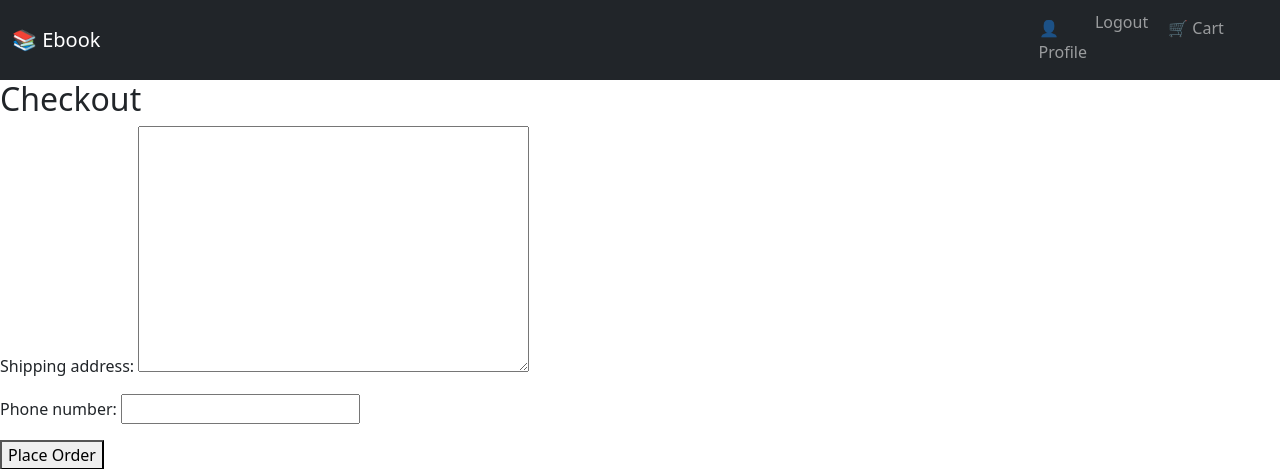
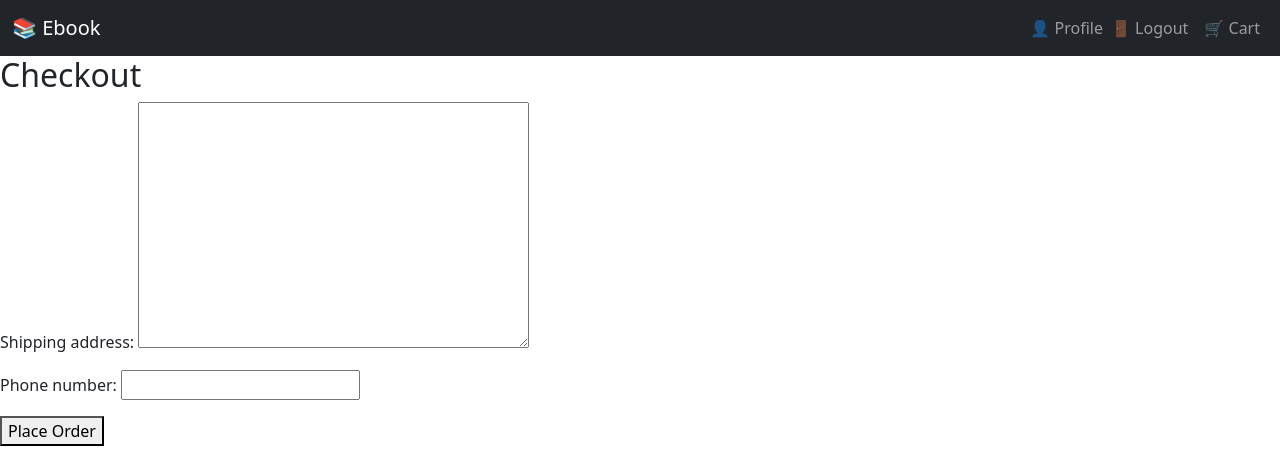
Before and after one commit to bendamian/Solo-, a Django app: page /cart/checkout/ in a window 1280 px wide. Shown: the top 469 px of the page. Run offline with Django 5.2, Linux system fonts and the light colour scheme; the visitor is signed in with stand-in values (Sample User, id 1); data that the repository does not hold is empty; some libraries are stand-ins or nearby versions.

Commit message:
improve navbar

```diff
--- a/templates/snippets/header.html
+++ b/templates/snippets/header.html
@@ -1,7 +1,16 @@
 <nav class="navbar navbar-expand-lg navbar-dark bg-dark">
   <div class="container-fluid">
     <a class="navbar-brand" href="{% url 'solo_app:solo_book_list' %}">📚 Ebook</a>
-    <div class="collapse navbar-collapse">
+
+    <!-- Toggler for mobile nav -->
+    <button class="navbar-toggler" type="button" data-bs-toggle="collapse"
+            data-bs-target="#navbarContent" aria-controls="navbarContent"
+            aria-expanded="false" aria-label="Toggle navigation">
+      <span class="navbar-toggler-icon"></span>
+    </button>
+
+    <!-- Collapsible content -->
+    <div class="collapse navbar-collapse" id="navbarContent">
       <ul class="navbar-nav ms-auto">
         {% if user.is_authenticated %}
           <li class="nav-item">
@@ -10,7 +19,9 @@
           <li class="nav-item">
             <form method="post" action="{% url 'users_app:logout' %}">
               {% csrf_token %}
-              <button type="submit" class="btn btn-link nav-link" style="display: inline; padding: 0; border: none; background: none;">Logout</button>
+              <button type="submit" class="btn btn-link nav-link w-100 text-start" style="padding-left: 0;">
+                🚪 Logout
+              </button>
             </form>
           </li>
         {% else %}
@@ -21,10 +32,7 @@
             <a class="nav-link" href="{% url 'users_app:register' %}">📝 Register</a>
           </li>
         {% endif %}
-          <div class="container-fluid">
-    <!-- Existing navbar content -->
-    <ul class="navbar-nav ms-auto">
-      <!-- Other nav items -->
+
         <li class="nav-item">
           <a class="nav-link" href="{% url 'cart_app:view_cart' %}">
             🛒 Cart
@@ -35,8 +43,5 @@
         </li>
       </ul>
     </div>
-
-      </ul>
-    </div>
   </div>
 </nav>
```
Also changed, not shown: cart/models.py (+17 -13 lines). Lines whose indentation alone changed are shown as unchanged.
